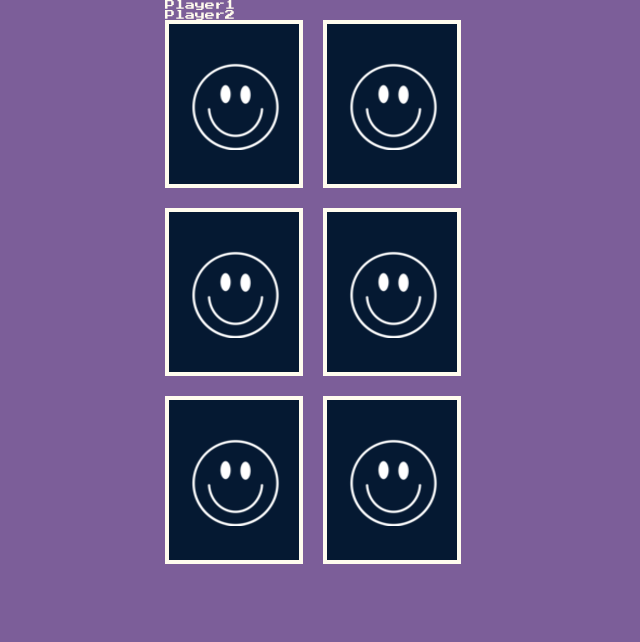
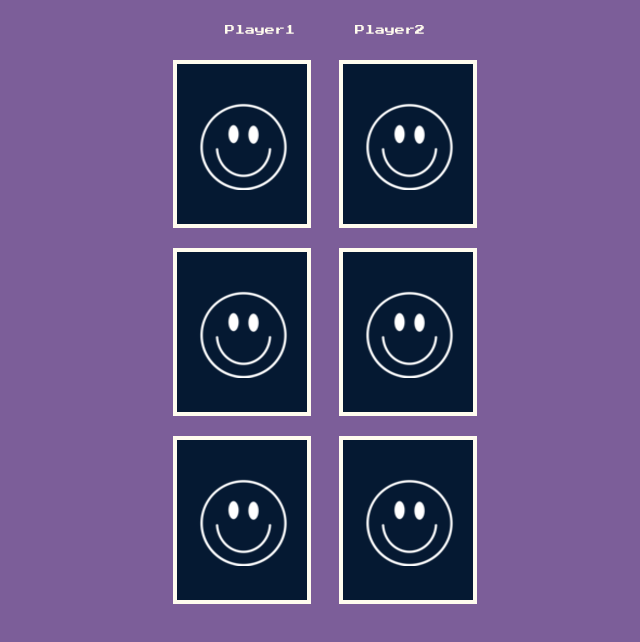
Before and after one commit to MatheusTDjamdjian/memory-game, a website built with Vite: page matching-game/index.html in a window 1280 px wide. Shown: the whole page, without its empty margins (315-955 px from the left). Built offline with nearby package versions, Linux system fonts and the light colour scheme.

Commit message:
scoreboard css

```diff
--- a/matching-game/src/objects/BoardGame/style.css
+++ b/matching-game/src/objects/BoardGame/style.css
@@ -2,4 +2,5 @@
     display: flex;
     flex-wrap: wrap;
     gap: 20px;
+    justify-content: space-evenly;
 }
--- a/matching-game/src/objects/ScoreBoard/index.js
+++ b/matching-game/src/objects/ScoreBoard/index.js
@@ -1,4 +1,5 @@
-import PlayerName from "../../components/PlayerName";
+import PlayerName from "../../components/PlayerName"
+import "./style.css"
 
 function ScoreBoard() {
     return /* html */`
--- /dev/null
+++ b/matching-game/src/objects/ScoreBoard/style.css
@@ -0,0 +1,6 @@
+.score_board {
+    display: flex;
+    justify-content: space-evenly;
+    padding-top: 2.5rem;
+    padding-bottom: 2.5rem;
+}
```
